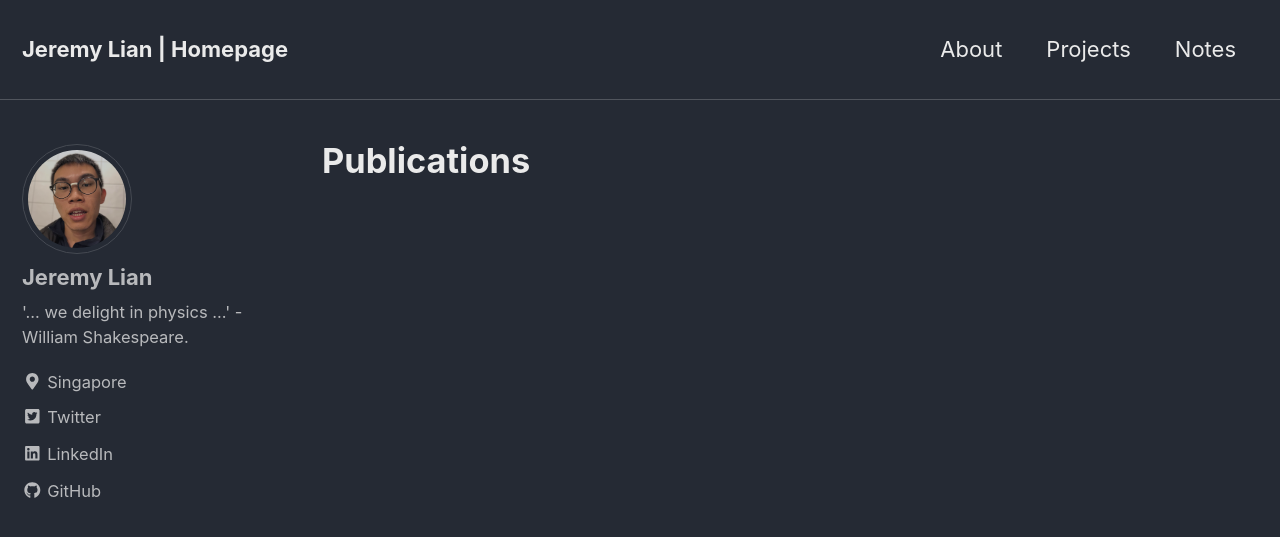
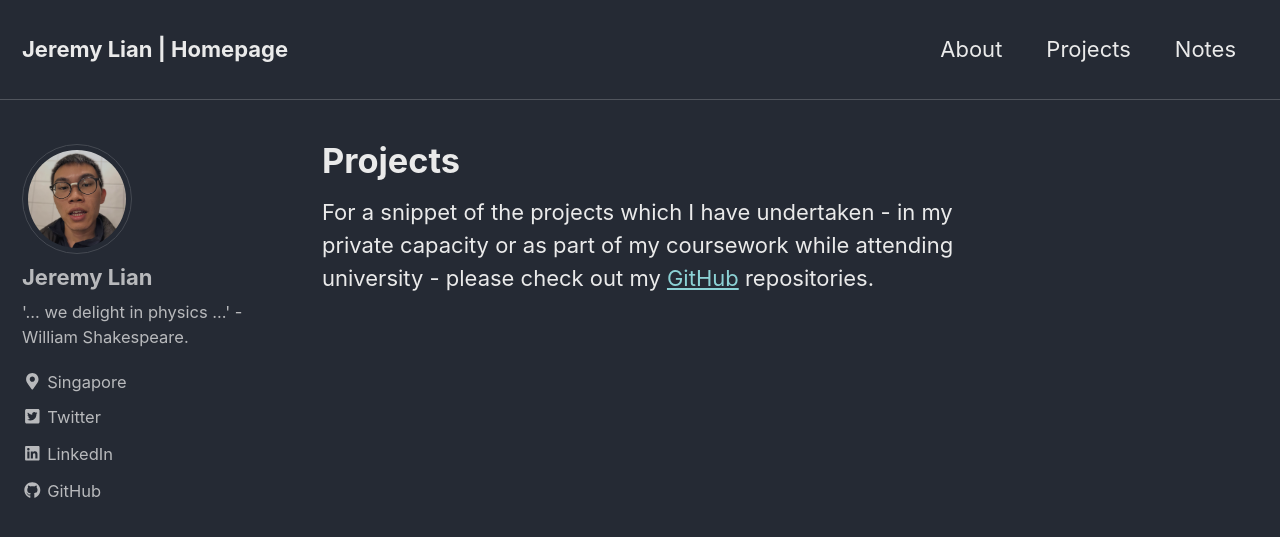
Before and after one commit to zlian001/zlian001.github.io, a Jekyll site: the page built from _pages/projects.md, in a window 1280 px wide and 900 px high. Shown: the top 537 px of the window. Built offline with Jekyll 4.4.1, drawn with Linux system fonts in a browser that asks for light colours; nearby versions of some CDN libraries.

```diff
--- a/_pages/projects.md
+++ b/_pages/projects.md
@@ -1,8 +1,10 @@
 ---
 #layout: posts
 permalink: /projects/
-title: "Publications"
+title: "Projects"
 #author_profile: true
 # header:
   # image: "/images/fort point.png"
 ---
+
+For a snippet of the projects which I have undertaken - in my private capacity or as part of my coursework while attending university - please check out my [GitHub](https://github.com/zlian001) repositories.
```
Also changed, not shown: _pages/404.md (+1 -1 lines), 1 other file.
